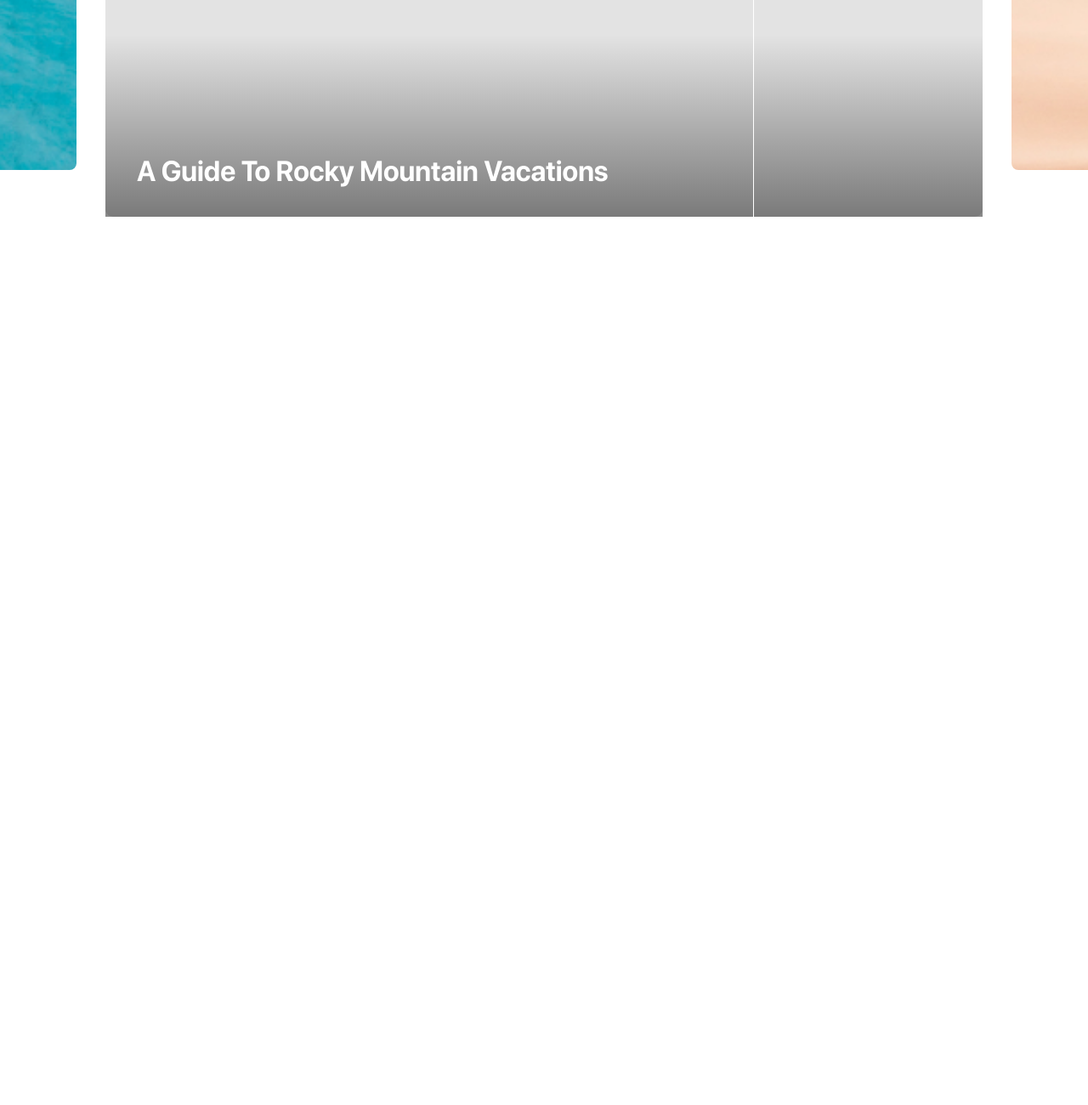
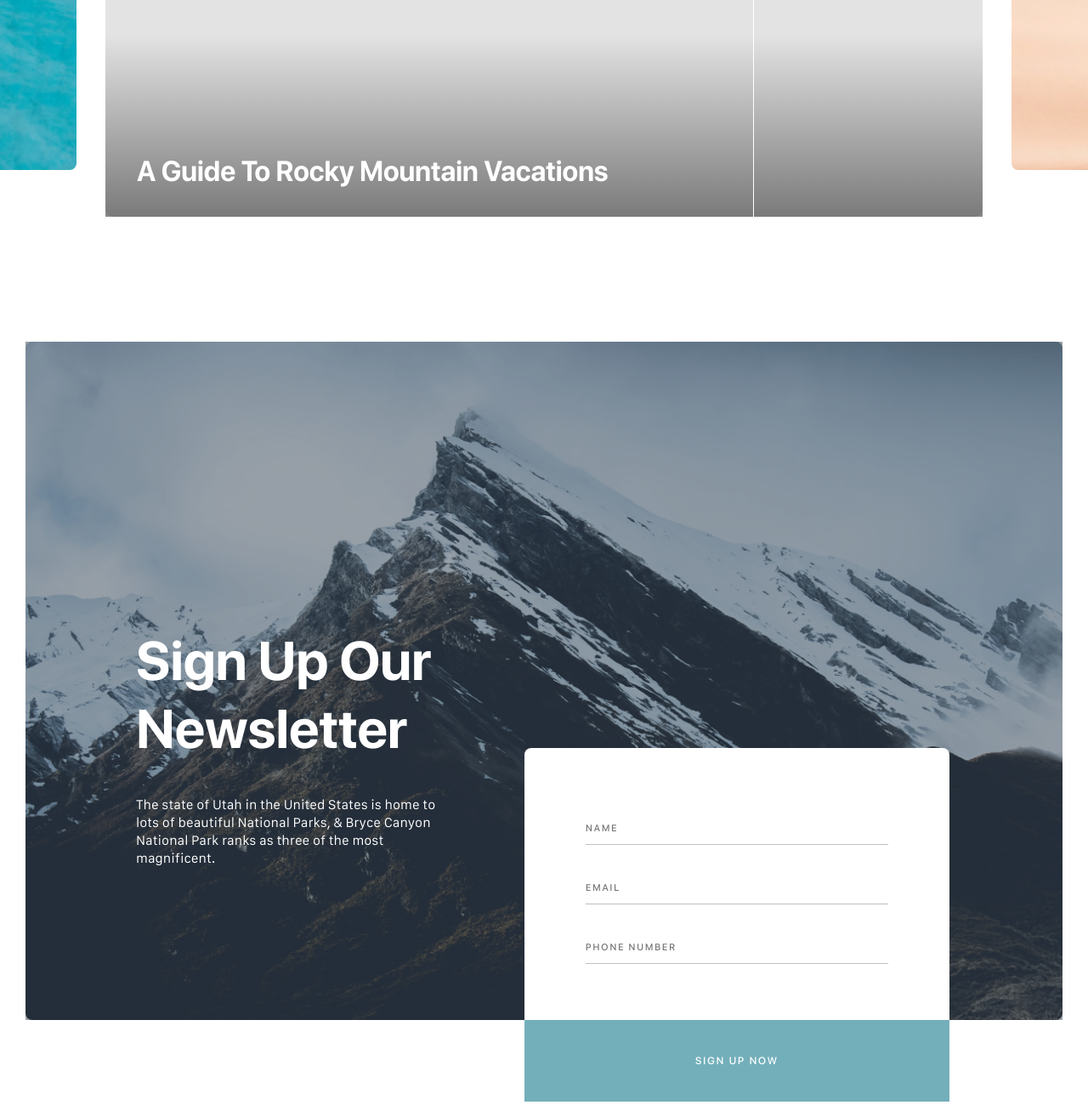
Before and after one commit to ViktorOrlyanskiy/11---Mitravel, a plain HTML site: page index.html in a window 1280 px wide. Shown: the part 3811-5111 px from the top of the page at 85% size. Before the commit the page ends 4111 px from the top, so only its background shows below. Drawn offline with Linux system fonts and the light colour scheme.

Commit message:
section-5 complete

```diff
--- a/index.html
+++ b/index.html
@@ -162,6 +162,26 @@
                     </div>
                 </div>
             </section>
+            <section class="section-5">
+                <div class="container">
+                    <div class="section-5__content">
+                        <div class="section-5__text">
+                            <h2 class="section-5__title section-title">Sign Up Our Newsletter</h2>
+                            <p class="section-5__subtitle">The state of Utah in the United States is home to lots of
+                                beautiful National Parks, & Bryce Canyon National Park ranks as three of the most
+                                magnificent.</p>
+                        </div>
+                        <div class="section-5__form">
+                            <form action="#" class="s4-form">
+                                <input type="text" name="name" placeholder="Name" class="s4-form__field">
+                                <input type="email" name="email" placeholder="Email" class="s4-form__field">
+                                <input type="tel" name="phone" placeholder="Phone Number" class="s4-form__field">
+                                <button type="submit" class="s4-form__button">Sign Up Now</button>
+                            </form>
+                        </div>
+                    </div>
+                </div>
+            </section>
         </main>
     </div>
 
--- a/scss/_section-4.scss
+++ b/scss/_section-4.scss
@@ -66,12 +66,14 @@
     position: relative;
     z-index: 5;
     padding: 0 0 25px 32px;
+    opacity: 0;
     transform: translateY(200px);
     transition: transform 0.3s;
 }
 
 .section-4 .swiper-slide-active .slide__title {
     transform: translateY(0);
+    opacity: 1;
     transition: transform 0.3s;
 }
 
--- /dev/null
+++ b/scss/_section-5.scss
@@ -0,0 +1,99 @@
+.section-5 {
+    padding: 102px 0 100px 0;
+
+    &__content {
+        background-image: url(/img/s5-bg.jpg);
+        background-position: center;
+        background-size: cover;
+        background-repeat: no-repeat;
+        border-radius: 8px;
+        width: 100%;
+        height: 798px;
+        position: relative;
+        display: flex;
+        justify-content: space-between;
+        padding-right: 133px;
+    }
+
+    &__content:after {
+        content: "";
+        position: absolute;
+        left: 0;
+        top: 0;
+        width: 100%;
+        height: 100%;
+        background-color: rgba(28, 46, 61, 0.45);
+    }
+
+    &__text {
+        max-width: 500px;
+        max-height: 100%;
+        display: flex;
+        flex-direction: column;
+        justify-content: flex-start;
+        position: relative;
+        z-index: 5;
+        padding: 335px 0 0 130px;
+    }
+
+    &__title {
+        color: $white-color;
+        margin-bottom: 39px;
+    }
+
+    &__subtitle {
+        color: $white-color;
+        font-family: "SFCompact", sans-serif;
+        font-weight: 400;
+        font-size: 16px;
+        line-height: 21px;
+    }
+
+    &__form {
+        display: flex;
+        flex-direction: column;
+        justify-content: flex-end;
+    }
+}
+
+.s4-form {
+    position: relative;
+    right: 0;
+    bottom: -96px;
+    z-index: 5;
+    width: 500px;
+    height: 416px;
+    background-color: $white-color;
+    border-radius: 8px 8px 0 0;
+    overflow: hidden;
+    display: flex;
+    flex-direction: column;
+    padding-top: 76px;
+
+    &__field {
+        margin: 0 auto;
+        margin-bottom: 32px;
+        width: calc(100% - (72px * 2));
+        height: 38px;
+        font-size: 11px;
+        line-height: 13px;
+        letter-spacing: 2px;
+        text-transform: uppercase;
+        color: $dark-color;
+        border-bottom: 1px solid rgba(28, 46, 61, 0.3);
+    }
+    &__field:nth-child(3) {
+        margin-bottom: 66px;
+    }
+
+    &__button {
+        width: 100%;
+        height: 96px;
+        background-color: $neptune-color;
+        text-transform: uppercase;
+        font-size: 12px;
+        line-height: 1;
+        letter-spacing: 2px;
+        color: $white-color;
+    }
+}
--- a/scss/style.scss
+++ b/scss/style.scss
@@ -19,3 +19,4 @@
 @import "_section-2";
 @import "_section-3";
 @import "_section-4";
+@import "_section-5";
```
Also changed, not shown: css/style.css, img/s5-bg.jpg (added).
